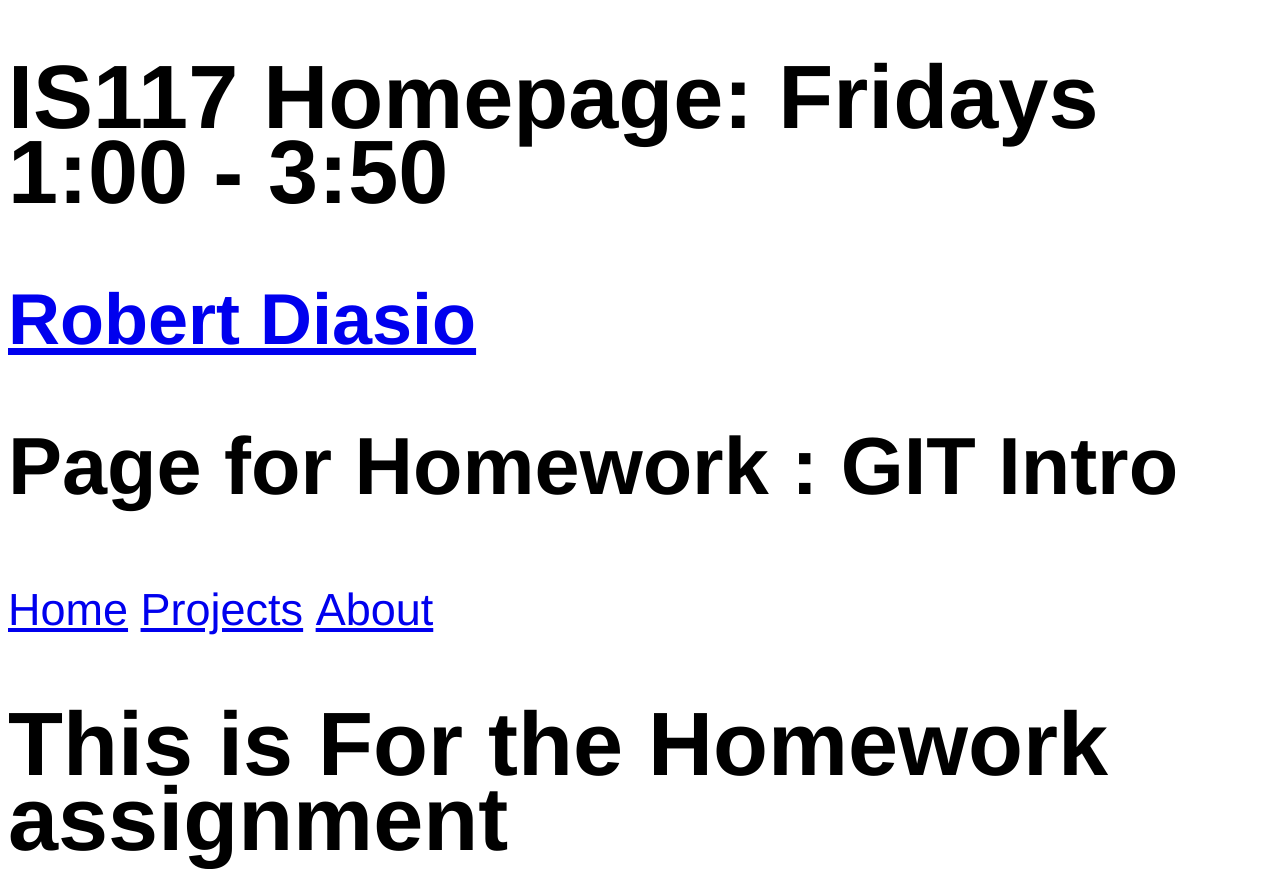
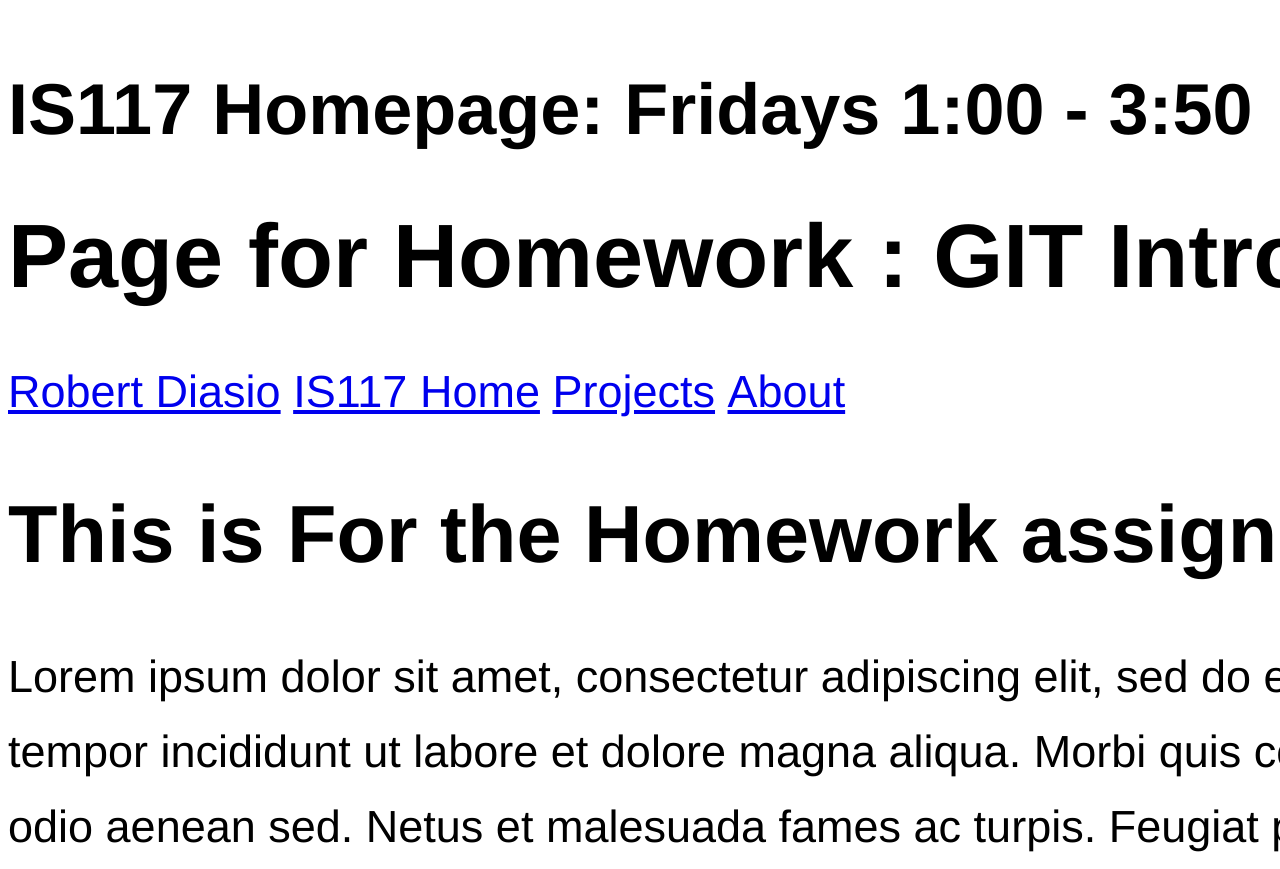
Before and after one commit to rdd43/IS117, a plain HTML site: page index.html in a window 1280 px wide. Shown: the top 869 px of the page. Drawn offline with Linux system fonts and the light colour scheme.

Commit message:
Changed some of the CSS so that it fits for the width of a 1520 px page. Also changed the home and about info.

```diff
--- a/index.html
+++ b/index.html
@@ -5,24 +5,24 @@
     <title>IS117 Home</title>
     <link rel="stylesheet" type="text/css" href="css/style.css">
 
-    <h1> IS117 Homepage: Fridays 1:00 - 3:50 </h1>
-    <h3><a href="../"> Robert Diasio </a></h3>
 
 </head>
 
 <body>
-<h2> Page for Homework : GIT Intro </h2>
 <div id="wrapper">
     <header>
+        <h3> IS117 Homepage: Fridays 1:00 - 3:50 </h3>
+        <h1> Page for Homework : GIT Intro </h1>
         <menu>
-            <li><a href="index.html">Home</a></li>
+            <li><a href="../">Robert Diasio</a></li>
+            <li><a href="index.html">IS117 Home</a></li>
             <li><a href="Projects">Projects</a></li>
             <li><a href="about.html">About</a></li>
         </menu>
     </header>
 
     <main>
-        <h1>This is For the Homework assignment</h1>
+        <h2>This is For the Homework assignment</h2>
         <p>
             Lorem ipsum dolor sit amet, consectetur adipiscing elit, sed do eiusmod tempor incididunt ut labore et
             dolore magna aliqua. Morbi quis commodo odio aenean sed. Netus et malesuada fames ac turpis. Feugiat pretium
```
Also changed, not shown: about.html (+6 -4 lines).
